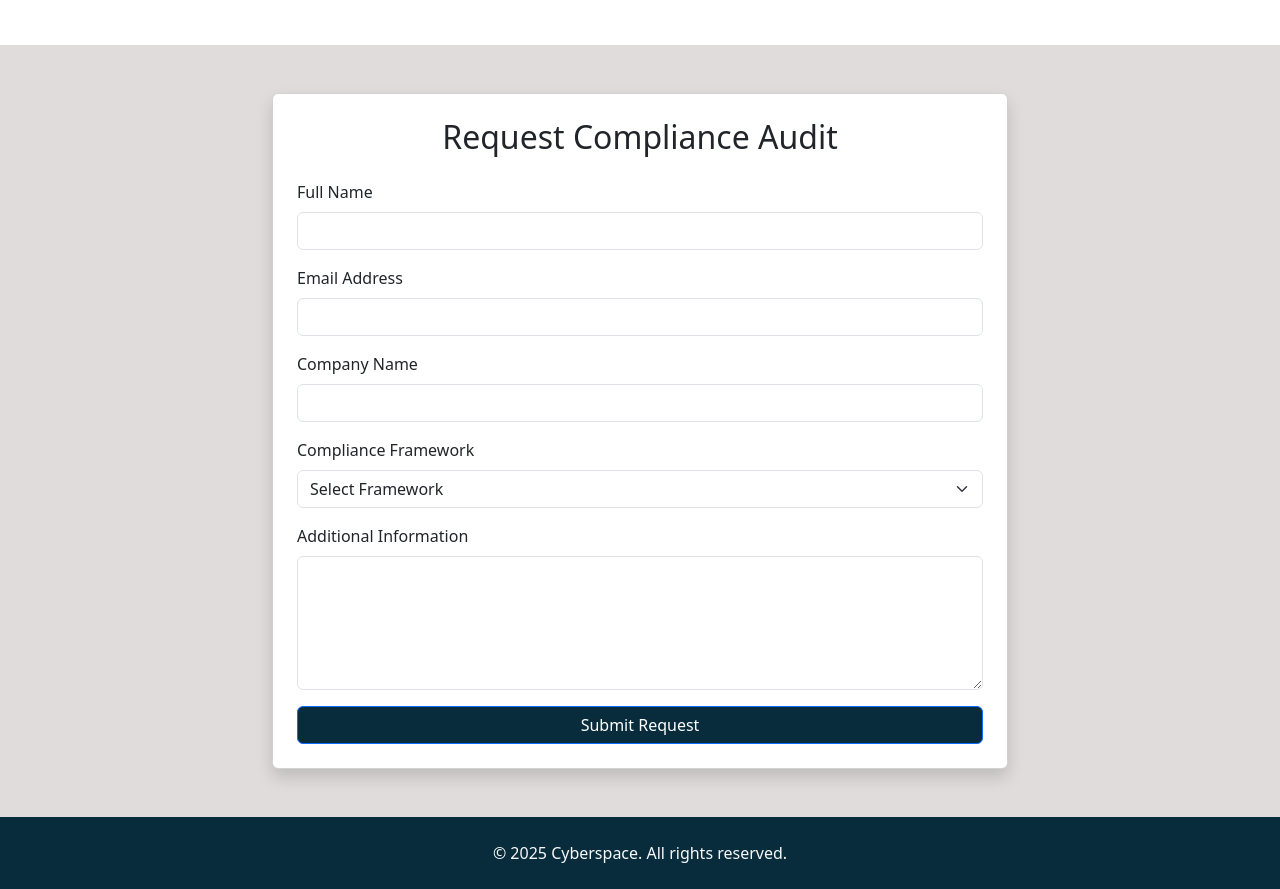
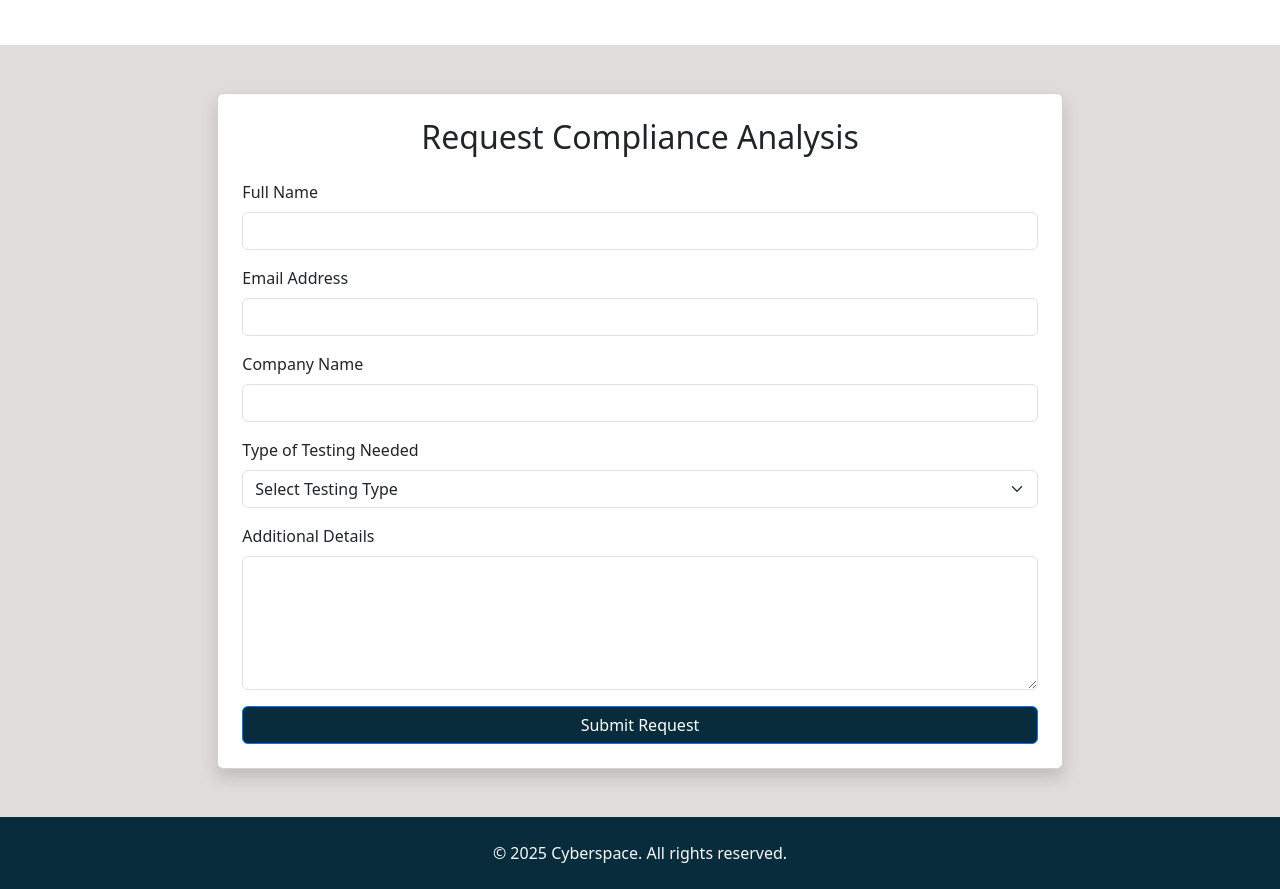
Before and after one commit to OmerRastgar/website, a plain HTML site: page compliance.html in a window 1280 px wide. Shown: the part 2584-3473 px from the top of the page. Drawn offline with nearby package versions, Linux system fonts and the light colour scheme.

Commit message:
adding chnages

```diff
--- a/compliance.html
+++ b/compliance.html
@@ -200,42 +200,39 @@
 
     <!-- Contact Form -->
     <section class="py-5" id="contact">
-        <div class="container">
         <div class="row justify-content-center">
             <div class="col-md-8">
                 <div class="card shadow">
                     <div class="card-body p-4">
-                            <h2 class="text-center mb-4">Request Compliance Audit</h2>
-                            <form id="Form" action="https://formspree.io/f/xzzdgkly" method="POST" >
+                        <h2 class="text-center mb-4">Request Compliance Analysis</h2>
+                        <form id="Form" action="https://formspree.io/f/xzzdgkly" method="POST">
                             <div class="mb-3">
                                 <label for="name" class="form-label">Full Name</label>
-                                    <input type="text" class="form-control" id="name" required>
+                                <input type="text" class="form-control" id="name" name="name" required>
                             </div>
                             <div class="mb-3">
                                 <label for="email" class="form-label">Email Address</label>
-                                    <input type="email" class="form-control" id="email" required>
+                                <input type="email" class="form-control" id="email" name="email" required>
                             </div>
                             <div class="mb-3">
                                 <label for="company" class="form-label">Company Name</label>
-                                    <input type="text" class="form-control" id="company" required>
+                                <input type="text" class="form-control" id="company" name="company" required>
                             </div>
                             <div class="mb-3">
-                                    <label for="framework" class="form-label">Compliance Framework</label>
-                                    <select class="form-select" id="framework" required>
-                                        <option value="">Select Framework</option>
-                                        <option value="pci">PCI DSS</option>
-                                        <option value="hipaa">HIPAA</option>
-                                        <option value="iso">ISO 27001</option>
-                                        <option value="other">Other</option>
+                                <label for="testType" class="form-label">Type of Testing Needed</label>
+                                <select class="form-select" id="testType" name="testType" required>
+                                    <option value="">Select Testing Type</option>
+                                    <option value="external">Gap Analysis</option>
+                                    <option value="internal">Implementation</option>
+                                    <option value="both">AI Managment System</option>
                                 </select>
                             </div>
                             <div class="mb-3">
-                                    <label for="message" class="form-label">Additional Information</label>
-                                    <textarea class="form-control" id="message" rows="5" required></textarea>
+                                <label for="message" class="form-label">Additional Details</label>
+                                <textarea class="form-control" id="message" name="message" rows="5" required></textarea>
                             </div>
-                                <button type="submit" class="btn btn-primary w-100" style="background-color: var(--primary-color);">Submit Request</button>
+                            <button type="submit" class="btn btn-primary w-100 "  style="background-color: var(--primary-color); ">Submit Request</button>
                         </form>
-                        </div>
                     </div>
                 </div>
             </div>
```
Also changed, not shown: index.html (+8 -10 lines), pentesting.html (+11 -13 lines), vulnerability.html (+1 -1 lines). Lines whose indentation alone changed are shown as unchanged.
